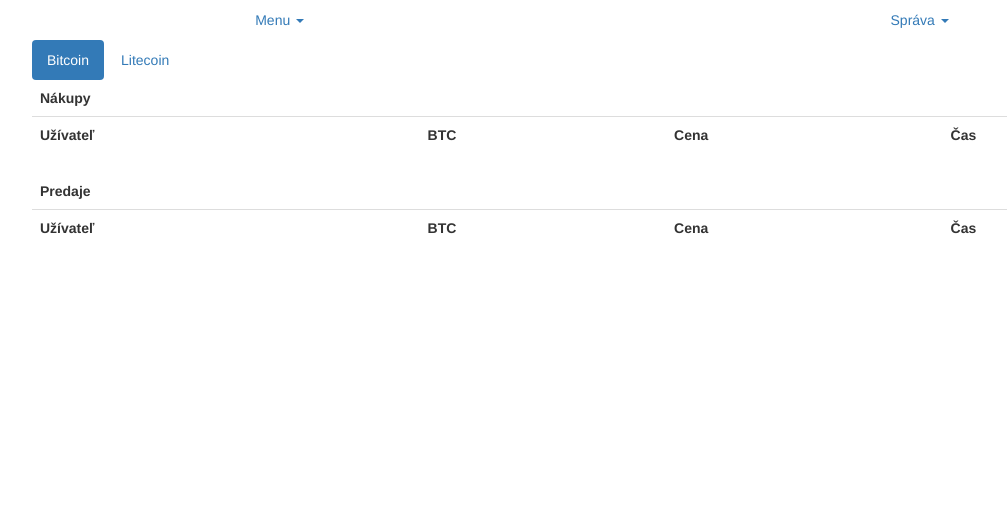
After one commit to j4nk0/xbtzmenaren, a Django app: page /management/orderbook/ in a window 1280 px wide. The commit adds this page. Shown: the top 506 px of the page, without its empty margins (38-1045 px from the left). Run offline with Django 3.2, Linux system fonts and the light colour scheme; the visitor is signed in with stand-in values (Sample User, id 1); data that the repository does not hold is empty; some libraries are stand-ins or nearby versions.

Commit message:
add orderbook view

```diff
--- /dev/null
+++ b/xbtzmenarendjango/xbtzmenarenapp/templates/xbtzmenarenapp/management/orderbook.html
@@ -0,0 +1,112 @@
+{% extends 'xbtzmenarenapp/withMenu.html' %}
+
+{% block content %}
+  <div class="container">
+    <ul class="nav nav-pills">
+      <li class="active"><a data-toggle="pill" href="#Bitcoin">Bitcoin</a></li>
+      <li><a data-toggle="pill" href="#Litecoin">Litecoin</a></li>
+    </ul>
+    <div class="tab-content">
+
+      <div id="Bitcoin" class="tab-pane active">
+        <table class="table">
+          <thead>
+              <tr>
+                <td><b>Nákupy<b></td>
+              </tr>
+              <tr>
+                <td><b>Užívateľ</b></td>
+                <td><b>BTC</b></td>
+                <td><b>Cena</b></td>
+                <td><b>Čas</b></td>
+              </tr>
+          </thead>
+          <tbody>
+            {% for order in buy_btc %}
+              <tr>
+                <td>{{ order.user }}</td>
+                <td>{{ order.btc }}</td>
+                <td>{{ order.price }}</td>
+                <td>{{ order.datetime }}</td>
+              </tr>
+            {% endfor %}
+          </tbody>
+        </table>
+        <table class="table">
+          <thead>
+              <tr>
+                <td><b>Predaje<b></td>
+              </tr>
+              <tr>
+                <td><b>Užívateľ</b></td>
+                <td><b>BTC</b></td>
+                <td><b>Cena</b></td>
+                <td><b>Čas</b></td>
+              </tr>
+          </thead>
+          <tbody>
+            {% for order in sell_btc %}
+              <tr>
+                <td>{{ order.user }}</td>
+                <td>{{ order.btc }}</td>
+                <td>{{ order.price }}</td>
+                <td>{{ order.datetime }}</td>
+              </tr>
+            {% endfor %}
+          </tbody>
+        </table>
+      </div>
+
+      <div id="Litecoin" class="tab-pane">
+        <table class="table">
+          <thead>
+              <tr>
+                <td><b>Nákupy<b></td>
+              </tr>
+              <tr>
+                <td><b>Užívateľ</b></td>
+                <td><b>LTC</b></td>
+                <td><b>Cena</b></td>
+                <td><b>Čas</b></td>
+              </tr>
+          </thead>
+          <tbody>
+            {% for order in buy_ltc %}
+              <tr>
+                <td>{{ order.user }}</td>
+                <td>{{ order.ltc }}</td>
+                <td>{{ order.price }}</td>
+                <td>{{ order.datetime }}</td>
+              </tr>
+            {% endfor %}
+          </tbody>
+        </table>
+        <table class="table">
+          <thead>
+              <tr>
+                <td><b>Predaje<b></td>
+              </tr>
+              <tr>
+                <td><b>Užívateľ</b></td>
+                <td><b>LTC</b></td>
+                <td><b>Cena</b></td>
+                <td><b>Čas</b></td>
+              </tr>
+          </thead>
+          <tbody>
+            {% for order in sell_ltc %}
+              <tr>
+                <td>{{ order.user }}</td>
+                <td>{{ order.ltc }}</td>
+                <td>{{ order.price }}</td>
+                <td>{{ order.datetime }}</td>
+              </tr>
+            {% endfor %}
+          </tbody>
+        </table>
+
+      </div>
+
+    </div>
+  </div>
+{% endblock %}
--- a/xbtzmenarendjango/xbtzmenarenapp/templates/xbtzmenarenapp/withMenu.html
+++ b/xbtzmenarendjango/xbtzmenarenapp/templates/xbtzmenarenapp/withMenu.html
@@ -31,6 +31,7 @@
         <li><a href="{% url 'management-balances' %}">Stavy</a></li>
         <li><a href="{% url 'management-buys' %}">Nákupy</a></li>
         <li><a href="{% url 'management-sells' %}">Predaje</a></li>
+        <li><a href="{% url 'management-orderbook' %}">Kniha objednávok</a></li>
       </ul>
     </li>
     {% endif %}
--- a/xbtzmenarendjango/xbtzmenarenapp/urls.py
+++ b/xbtzmenarendjango/xbtzmenarenapp/urls.py
@@ -70,4 +70,6 @@ urlpatterns = [
     path('management/buys/', views.management_buys, name='management-buys'),
 
     path('management/sells/', views.management_sells, name='management-sells'),
+
+    path('management/orderbook/', views.management_orderbook, name='management-orderbook'),
 ]
--- a/xbtzmenarendjango/xbtzmenarenapp/views.py
+++ b/xbtzmenarendjango/xbtzmenarenapp/views.py
@@ -668,3 +668,14 @@ def management_sells(request):
         'sells_ltc': Sell_ltc.objects.all().order_by('-datetime')[:100],
     }
     return render(request, 'xbtzmenarenapp/management/sells.html', context)
+
+@user_passes_test(staff_check)
+@login_required
+def management_orderbook(request):
+    context = {
+        'buy_btc': list(Order_buy_btc.objects.all().order_by('-price')[:100]).reverse(),
+        'sell_btc': Order_sell_btc.objects.all().order_by('price')[:100],
+        'buy_ltc': list(Order_buy_ltc.objects.all().order_by('-price')[:100]).reverse(),
+        'sell_ltc': Order_sell_ltc.objects.all().order_by('price')[:100],
+    }
+    return render(request, 'xbtzmenarenapp/management/orderbook.html', context)
```
